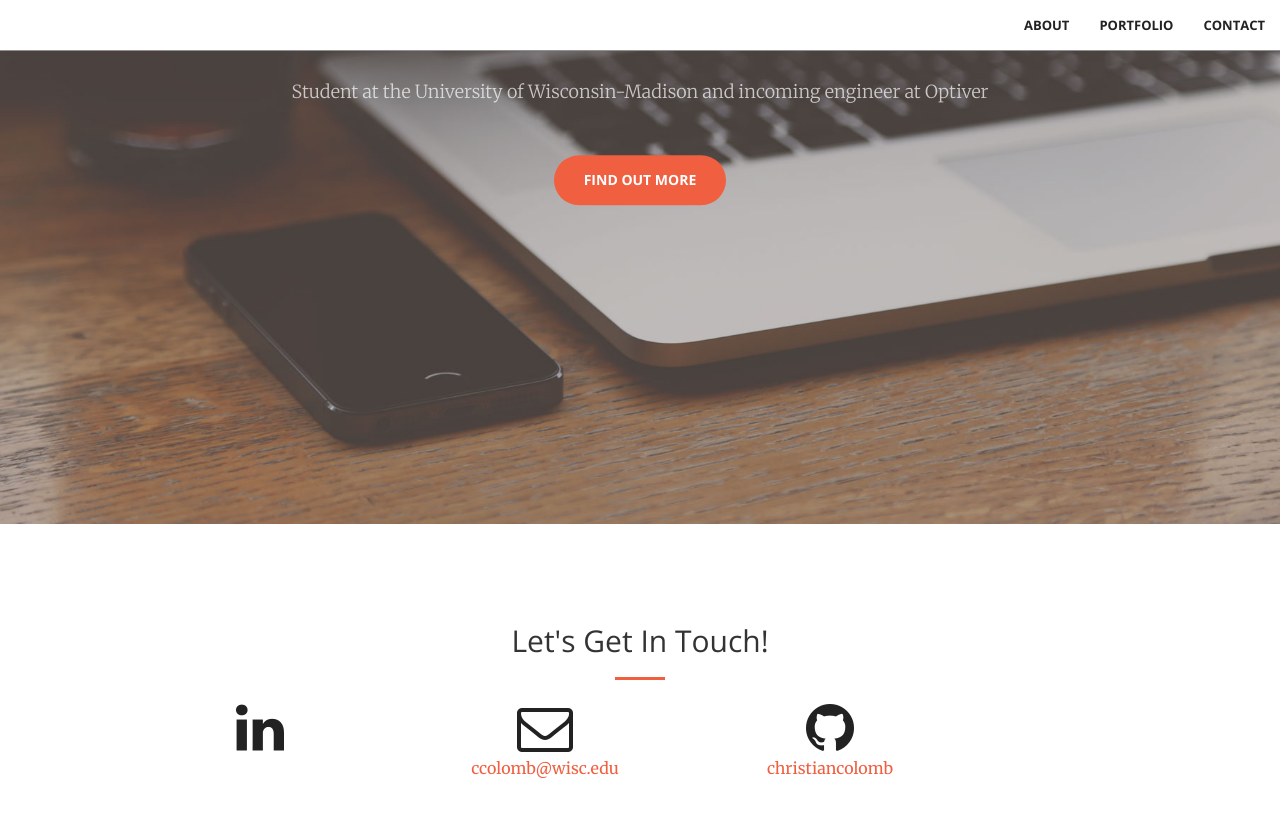
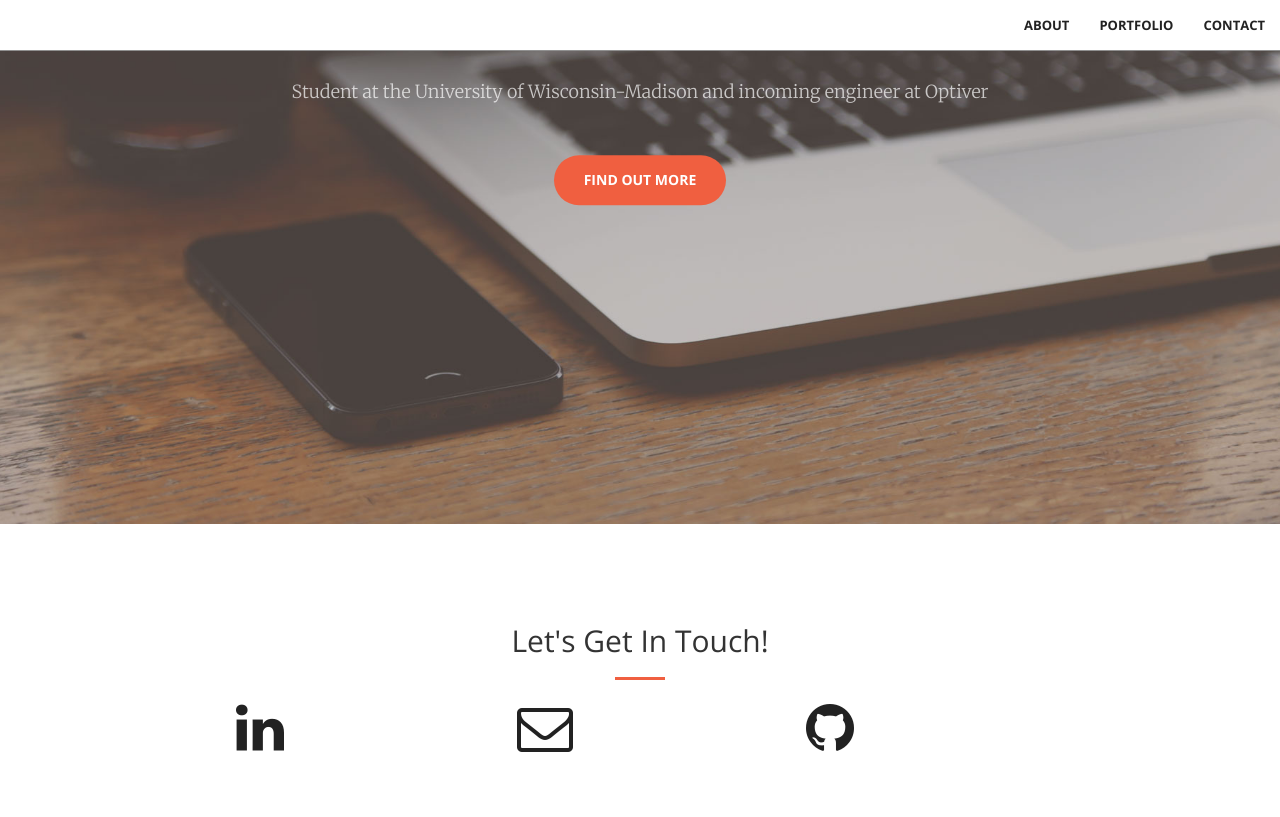
Before and after one commit to christiancolomb/ChristianColomb.github.io, a Jekyll site: the page built from index.html, in a window 1280 px wide and 900 px high, scrolled down 376 px. Shown: the top 817 px of the window. Built offline with Jekyll 4.4.1, drawn with Linux system fonts in a browser that asks for light colours.

Commit message:
Update contact.html

```diff
--- a/_includes/contact.html
+++ b/_includes/contact.html
@@ -12,13 +12,11 @@
         <div class="col-lg-2 col-lg-offset-1 text-center">
             <a href="mailto:{{ site.email }}">
             <i class="fa fa-envelope-o fa-3x wow bounceIn" data-wow-delay=".1s"></i>
-                <p>{{ site.email }}</p>
             </a>
         </div>
         <div class="col-lg-2 col-lg-offset-1 text-center">
             <a href="https://github.com/{{ site.github_username }}">
             <i class="fa fa-github fa-3x wow bounceIn" data-wow-delay=".1s"></i>
-                <p>{{ site.github_username }}</p>
             </a>
         </div>
 
```
